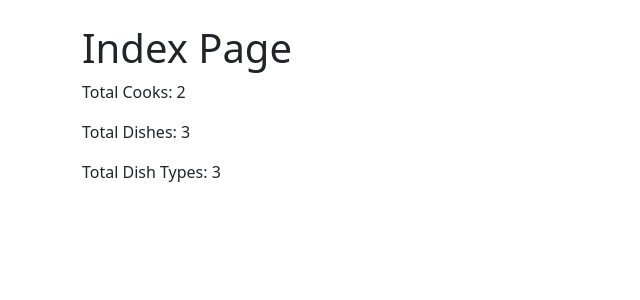
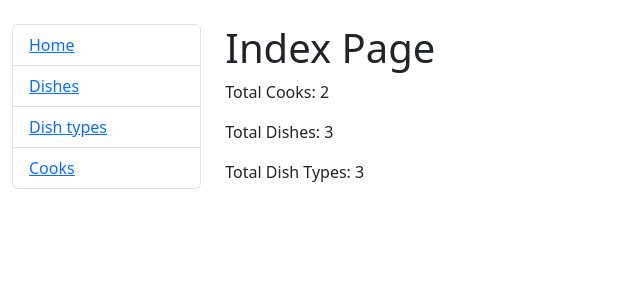
Before and after one commit to EduardoMoen/kitchen-service, a Django app: page / in a window 1280 px wide. Shown: the top 300 px of the page, without its empty margins (0-640 px from the left). Run offline with Django 5.2, Linux system fonts and the light colour scheme; data comes from the database, SQL or seed files in the repository.

Commit message:
Add sidebar navigation with home, dishes, dish types and cooks

```diff
--- a/templates/base.html
+++ b/templates/base.html
@@ -6,8 +6,17 @@
   <link href="https://cdn.jsdelivr.net/npm/bootstrap@5.3.8/dist/css/bootstrap.min.css" rel="stylesheet" integrity="sha384-sRIl4kxILFvY47J16cr9ZwB07vP4J8+LH7qKQnuqkuIAvNWLzeN8tE5YBujZqJLB" crossorigin="anonymous">
 </head>
 <body>
-  <div class="container mt-4">
-    {% block content %}{% endblock %}
+  <div class="container-fluid mt-4">
+    <div class="row">
+      <div class="col-2">
+        {% block sidebar %}
+          {% include "includes/sidebar.html" %}
+        {% endblock %}
+      </div>
+      <div class="col-9">
+        {% block content %}{% endblock %}
+      </div>
+    </div>
   </div>
   <script src="https://cdn.jsdelivr.net/npm/bootstrap@5.3.8/dist/js/bootstrap.bundle.min.js" integrity="sha384-FKyoEForCGlyvwx9Hj09JcYn3nv7wiPVlz7YYwJrWVcXK/BmnVDxM+D2scQbITxI" crossorigin="anonymous"></script>
 </body>
--- /dev/null
+++ b/templates/includes/sidebar.html
@@ -0,0 +1,14 @@
+<ul class="list-group">
+  <li class="list-group-item">
+    <a href="{% url 'kitchen:index' %}">Home</a>
+  </li>
+  <li class="list-group-item">
+    <a href="{% url 'kitchen:dish-list' %}">Dishes</a>
+  </li>
+  <li class="list-group-item">
+    <a href="{% url 'kitchen:dish-type-list' %}">Dish types</a>
+  </li>
+  <li class="list-group-item">
+    <a href="{% url 'kitchen:cook-list' %}">Cooks</a>
+  </li>
+</ul>
```
